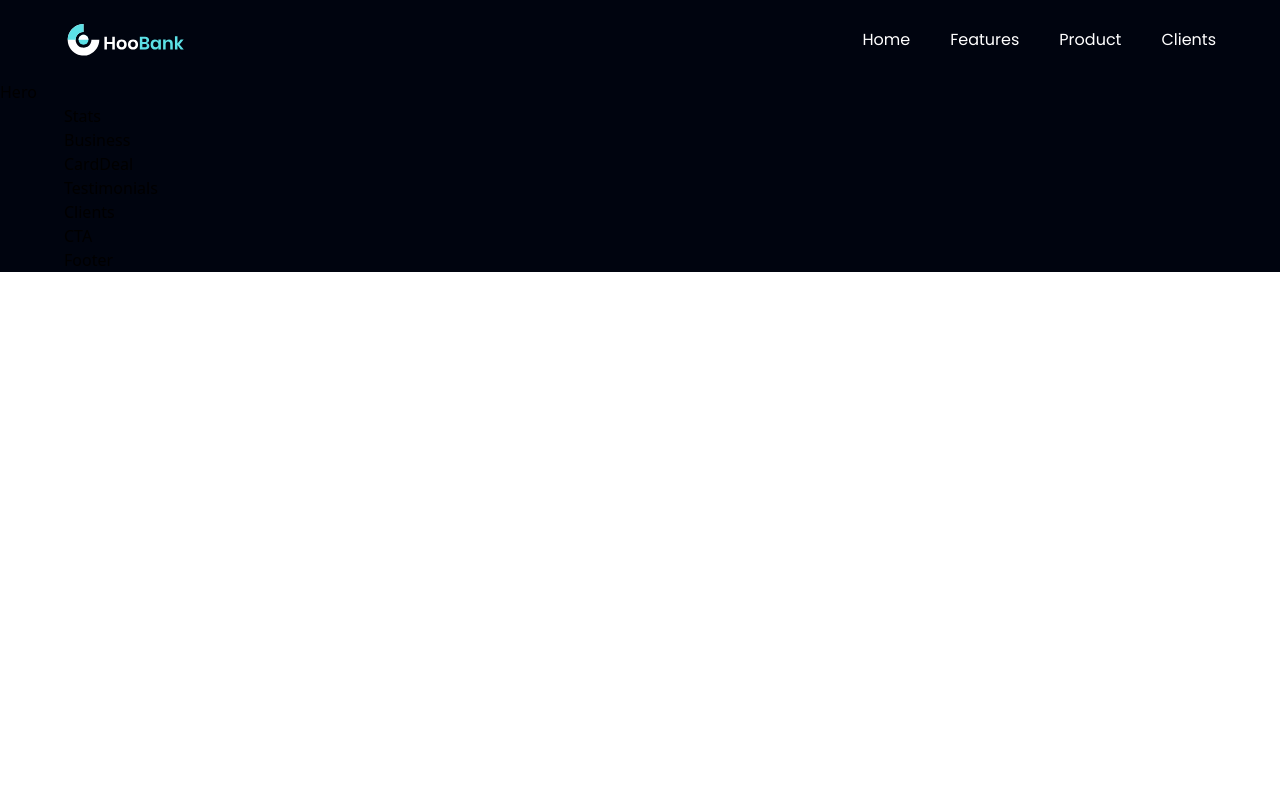
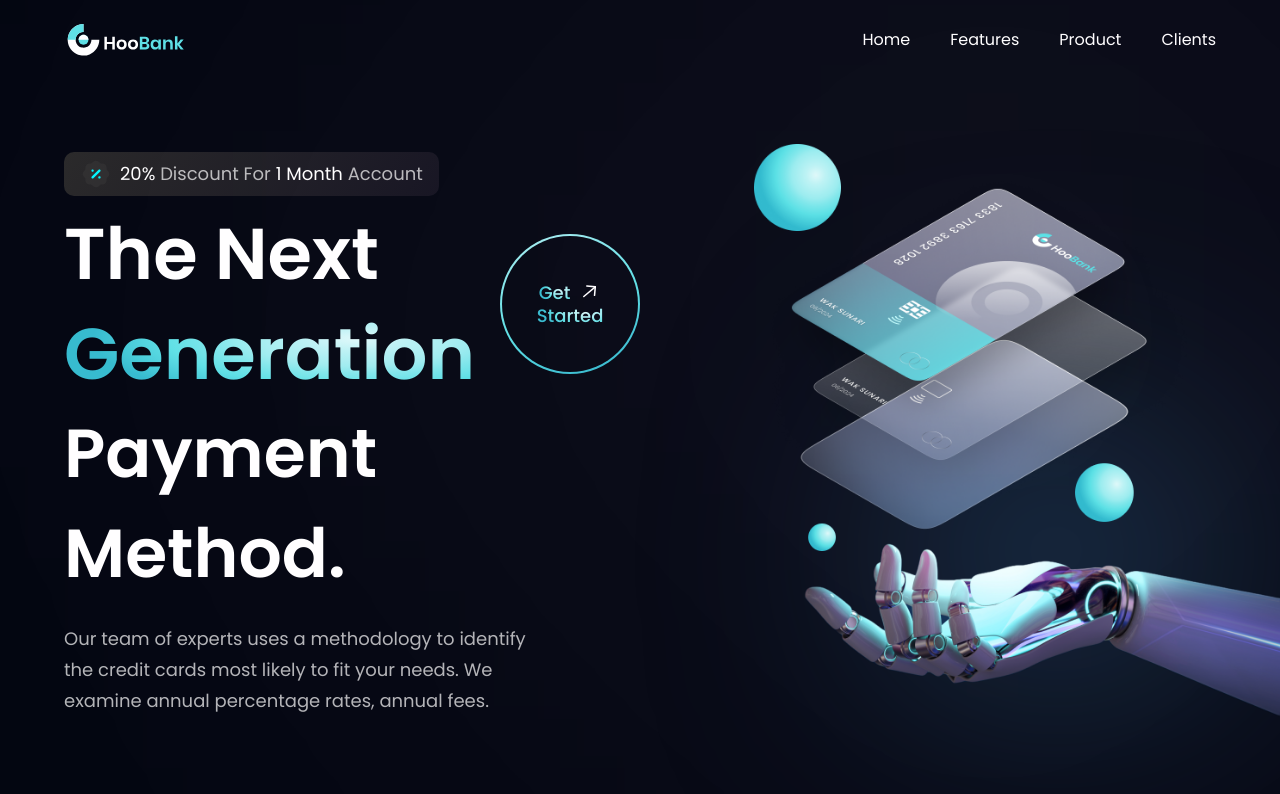
Before and after one commit to HubertKwiatkowski/jsmastery_business_app, a React (Vite) app: page / in a window 1280 px wide. Shown: the top 794 px of the page. Built offline with nearby package versions, Linux system fonts and the light colour scheme.

Commit message:
hero section done

```diff
--- a/src/App.jsx
+++ b/src/App.jsx
@@ -11,7 +11,7 @@
     </div>
     <div className={`bg-primary ${styles.flexStart}`}>
       <div className={`${styles.boxWidth}`}>
-        Hero
+        <Hero />
       </div>
     </div>
     <div className={`bg-primary ${styles.paddingX} ${styles.flexStart}`}>
--- a/src/components/GetStarted.jsx
+++ b/src/components/GetStarted.jsx
@@ -1,11 +1,21 @@
-import React from 'react'
+import styles from '../style'
+import { arrowUp } from '../assets'
 
-const GetStarted = () => {
-  return (
-    <div>
-      Getstarted
+const GetStarted = () => (
+  <div className={`${styles.flexCenter} w-[140px] h-[140px] rounded-full bg-blue-gradient p-[2px] cursor-pointer`}>
+    <div className={`${styles.flexCenter} flex-col bg-primary w-[100%] h-[100%] rounded-full`}>
+      <div className={`${styles.flexStart} flex-row`}>
+        <p className="font-poppins font-medium text-[18px] leading-[23px] mr-2">
+          <span className="text-gradient">Get</span>
+        </p>
+        <img src={arrowUp} alt="arrowup" className="w-[23px] h-[23px] object-contain"/>
+      </div>
+      <p className="font-poppins font-medium text-[18px] leading-[23px]">
+        <span className="text-gradient">Started</span>
+      </p>
     </div>
-  )
-}
+  </div>
+)
+
 
 export default GetStarted
--- a/src/components/Hero.jsx
+++ b/src/components/Hero.jsx
@@ -1,11 +1,47 @@
-import React from 'react'
+import styles from '../style'
+import { discount, robot } from '../assets'
+import GetStarted from './GetStarted'
 
-const Hero = () => {
-  return (
-    <div>
-      Hero
+const Hero = () => (
+  <section id="home" className={`flex md:flex-row flex-col ${styles.paddingY}`}>
+    <div className={`flex-1 ${styles.flexStart} flex-col xl:px-0 sm:px-16 px-6`}>
+      <div className="flex flex-row items-center py-[6px] px-4 bg-discount-gradient rounded-[10px] mb-2">
+        <img src={discount} alt="discount" className="w-[32px] h-[32px]"/>
+        <p className={`${styles.paragraph} ml-2`}>
+          <span className="text-white">20%</span> Discount For {" "}
+          <span className="text-white">1 Month</span> Account
+        </p>
+      </div>
+
+      <div className="flex flex-row justify-between items-center w-full">
+        <h1 className="flex-1 font-poppins font-semibold ss:text-[72px] text-[52px] text-white ss:leading-[100px] leading-[75px]">
+          The Next <br className='sm:block hidden'/> {" "}
+          <span className="text-gradient">Generation</span> {" "}
+        </h1>
+        <div className="ss:flex hidden md:mr-4mr-0">
+          <GetStarted />
+        </div>
+      </div>
+
+      <h1 className="font-poppins font-semibold ss:text-[68px] text-[52px] text-white ss:leading-[100px] leading-[75px] w-full">Payment Method.</h1>
+
+      <p className={`${styles.paragraph} max-w-[470px] mt-5`}>Our team of experts uses a methodology to identify the credit cards most likely to fit your needs. We examine annual percentage rates, annual fees.</p>
+
     </div>
-  )
-}
+
+    <div className={`flex-1 flex ${styles.flexCenter} md:my-0 my-10 relative`}>
+      <img src={robot} alt="billing" className="w-[100%] h-[100%] relative z-[5] "/>
+      <div className="absolute z-[0] w-[40%] h-[35%] top-0 pink__gradient" />
+      <div className="absolute z-[1] w-[80%] h-[80%] rounded-full bottom-40 white__gradient" />
+      <div className="absolute z-[0] w-[50%] h-[50%] right-20 bottom-20 blue__gradient" />
+    </div>
+
+    <div className={`ss:hidden ${styles.flexCenter}`}>
+      <GetStarted />
+    </div>
+
+  </section>
+)
+
 
 export default Hero
```
